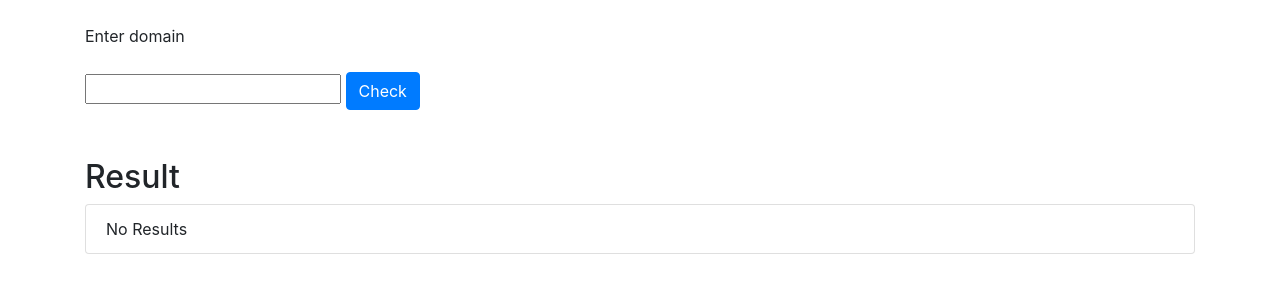
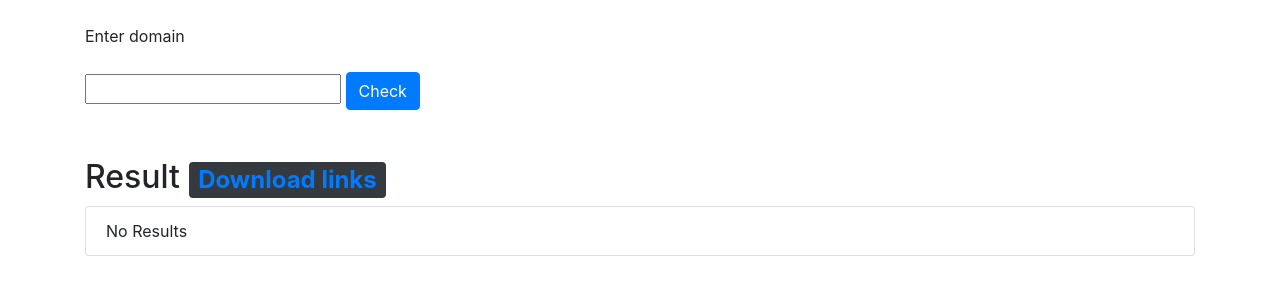
Before and after one commit to protts/flask-seo, a Flask app: page / in a window 1280 px wide. Shown: the part 56-356 px from the top of the page. Run offline with Flask 2, Linux system fonts and the light colour scheme; some libraries are stand-ins or nearby versions.

Commit message:
generate title to file

```diff
--- a/app.py
+++ b/app.py
@@ -1,11 +1,14 @@
+import os, random
 from flask import Flask
 from flask import render_template
 from flask import request
+from flask import send_from_directory
 from form import DomainForm
 from bs4 import BeautifulSoup as bs
 from urllib import request as rq
 
-app = Flask(__name__)
+
+app = Flask(__name__, static_folder='static')
 
 @app.route('/', methods=['POST', 'GET'])
 def index():
@@ -19,6 +22,10 @@ def index():
 		url = parser.pars_url()
 		save = file.save(url)
 	return render_template('index.html', form=form, result=url)
+
+@app.route('/download/', methods=['GET'])
+def download():
+	return send_from_directory(directory='static', filename='links.txt', as_attachment=True)
 
 class Parser:
 	def connect(self, url):
@@ -34,7 +41,8 @@ class Parser:
 
 class File:
 	def save(self, url):
-		self.f = open('links.txt', 'w')
+		self.file = str(random.random())+".txt"
+		self.f = open('./static/%s' %file, 'w')
 		for k in url:
 			self.f.write(k+'\n')
 		self.f.close()
--- a/templates/index.html
+++ b/templates/index.html
@@ -21,7 +21,9 @@
 		<br>
 		<br>
 		<br>
-		<h2>Result</h2>
+		<h2>Result <span class="badge badge-dark">
+			<a href="/download/">Download links</a></span>
+		</h2>
 		<ol class="list-group">
 		  {% if result %}
 		  	{% for k in result %}
```
